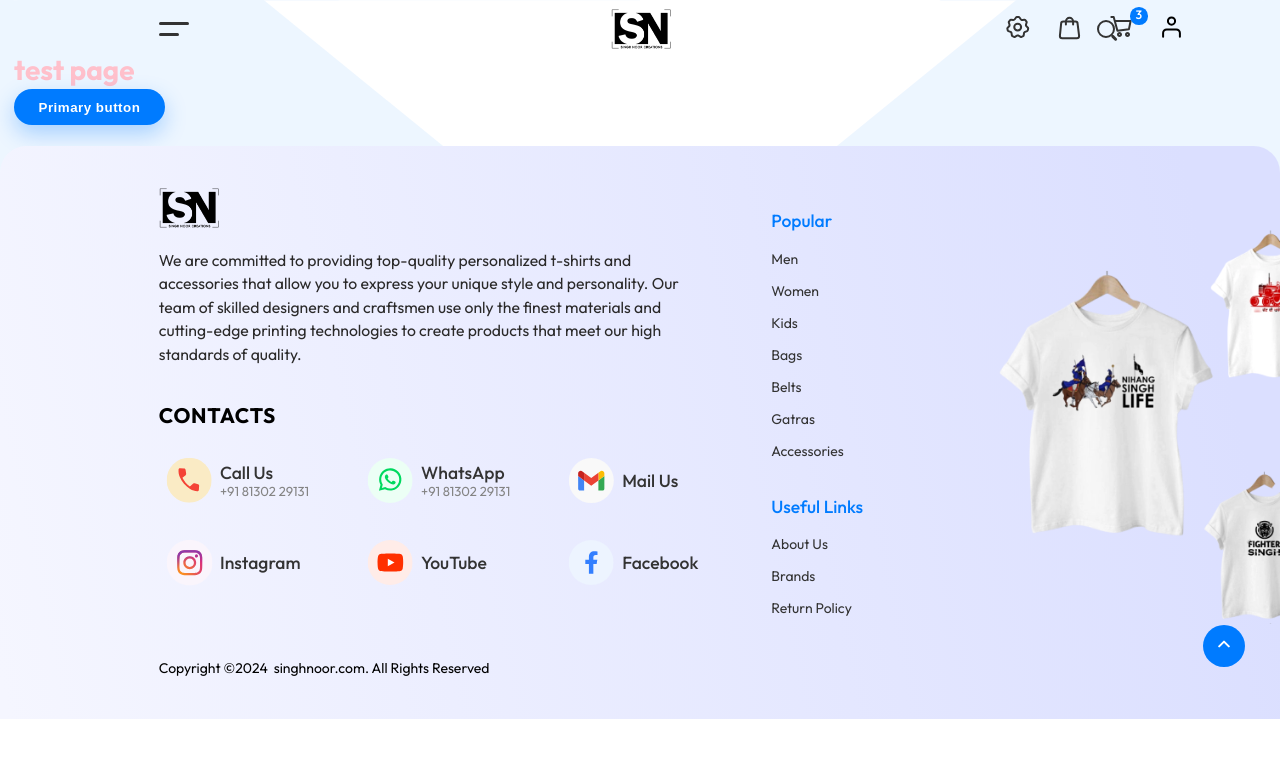
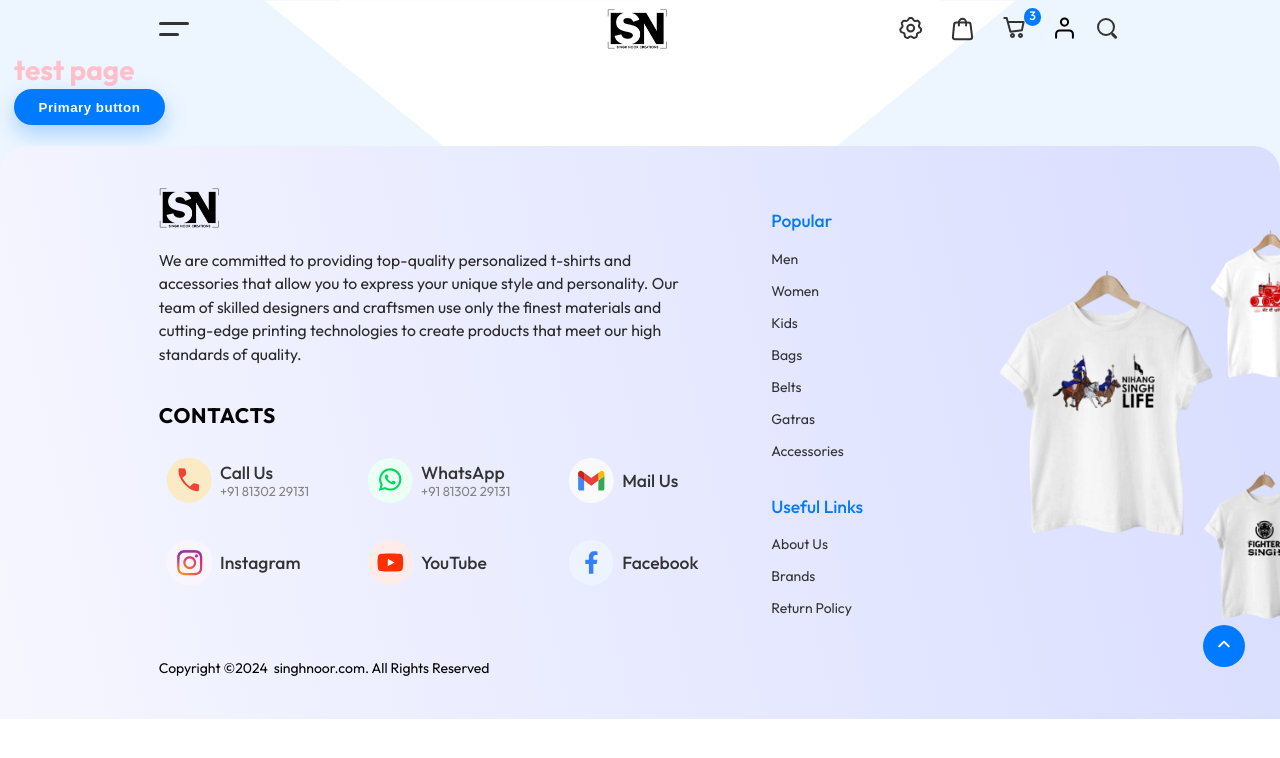
Before and after one commit to sukhsingh-dev/singhnoor-2024, a Next.js app: page /test in a window 1280 px wide. Shown: the top 758 px of the page. Built offline with nearby package versions, Linux system fonts and the light colour scheme.

Commit message:
corrected quick menu view

```diff
--- a/src/app/layout.tsx
+++ b/src/app/layout.tsx
@@ -2,7 +2,6 @@ import type { Metadata } from "next"
 import { Outfit } from "next/font/google"
 import '../shared/styles/main.sass'
 import Header from "@/shared/components/header"
-import QuickMenus from "@/shared/components/quick-menus"
 import Footer from "@/shared/components/footer"
 
 const outfit = Outfit({ subsets: ["latin"] })
@@ -24,7 +23,6 @@ export default function RootLayout({
         <main>
           {children}
         </main>
-        <QuickMenus />
         <Footer />
       </body>
     </html>
--- a/src/shared/components/quick-menus/index.tsx
+++ b/src/shared/components/header/client-side/quick-menus.tsx
@@ -1,8 +1,7 @@
-import Icon from "../Icon"
-import './style.sass'
+import Icon from "../../Icon"
 
 const QuickMenus: React.FC = () => (
-  <section className="sn-quick-menus section-full-width">
+  <div className="sn-quick-menus">
     <ul className="quick-menus-list d-flex gap-16 justify-between container">
       <li className="text-primary icon-home">
         <Icon name="home" />
@@ -21,7 +20,7 @@ const QuickMenus: React.FC = () => (
         <Icon name="setting" />
       </li>
     </ul>
-  </section>
+  </div>
 )
 
 export default QuickMenus
--- a/src/shared/components/header/index.tsx
+++ b/src/shared/components/header/index.tsx
@@ -1,9 +1,10 @@
+import { menuList } from "@/shared/helper/store"
 import Link from "next/link"
-import { menuList } from "@/shared/helper/store"
 import Image from "next/image"
 import MenuButton from "./client-side/hamburger"
+import SearchField from "./client-side/search"
+import QuickMenus from "./client-side/quick-menus"
 import './style.sass'
-import SearchField from "./client-side/search"
 
 const Header: React.FC = () => (
   <header className="sn-header">
@@ -50,7 +51,7 @@ const Header: React.FC = () => (
           </li>
         </ul>
       </nav>
-      <Link href="/">
+      <Link href="/" className="logo-icon">
         <Image
           alt="singhnoor logo"
           src="/images/sn-black-logo.webp"
@@ -59,7 +60,10 @@ const Header: React.FC = () => (
           quality={100}
         />
       </Link>
-      <SearchField />
+      <div className="sn-header-side-options">
+        <QuickMenus />
+        <SearchField />
+      </div>
     </div>
   </header>
 )
--- a/src/shared/components/header/style.sass
+++ b/src/shared/components/header/style.sass
@@ -2,7 +2,6 @@
 
 $size: rem(32)
 $hamburger-close-size: 75
-$header-height-size: 64
 $icon-stroke: 2.5px
 $shadow: 0 0.1875rem 0.375rem rgba(0, 0, 0, 0.25)
 
@@ -54,13 +53,16 @@ $shadow: 0 0.1875rem 0.375rem rgba(0, 0, 0, 0.25)
     background-color: var(--text)
 
   +onMinSize(x-large)
-    z-index: 1
+    position: relative
+    top: rem(-2)
+    z-index: 2
 
 .search-wrapper
   display: flex
   align-items: center
   overflow: hidden
   position: absolute
+  top: 0
   left: 0
   right: rem(50)
   height: 100%
@@ -72,6 +74,7 @@ $shadow: 0 0.1875rem 0.375rem rgba(0, 0, 0, 0.25)
 
   +onMinSize(x-large)
     right: 0
+    z-index: 1
 
     &::after,
     &::before
@@ -128,6 +131,9 @@ $shadow: 0 0.1875rem 0.375rem rgba(0, 0, 0, 0.25)
     background-color: transparent
     padding-inline: 2rem
 
+    .logo-icon
+      margin-left: rem(220) //side-menu-width(250) - menuBtn(30) = 220
+
     &.show-search
       z-index: 3
 
@@ -139,6 +145,12 @@ $shadow: 0 0.1875rem 0.375rem rgba(0, 0, 0, 0.25)
         &::after,
         &::before
           display: none
+
+  &-side-options
+    +onMinSize(x-large)
+      display: flex
+      align-items: center
+      gap: 0.5rem
 
 .sn-menu
   position: fixed
@@ -239,3 +251,43 @@ $shadow: 0 0.1875rem 0.375rem rgba(0, 0, 0, 0.25)
 
   &::after
     transform: rotate(180deg)
+
+.sn-quick-menus
+  position: fixed
+  left: 0
+  bottom: 0
+  z-index: 1
+  width: 100%
+  border-radius: 1.25rem 1.25rem 0 0
+  box-shadow: 0 rem(-3) rem(6) 0 rgba(0, 0, 0, 0.25)
+  padding: 0.625rem 1.25rem
+  color: var(--text)
+  background-color: var(--white)
+  transition: 0.3s var(--ease-spring)
+
+  +onMinSize(x-large)
+    background: transparent
+    box-shadow: none
+    width: auto
+    position: static
+    padding: 0
+
+    .icon-home
+      display: none
+
+    .icon-setting
+      order: -1
+
+  li
+    padding: rem(8)
+
+.cart-count
+  border-radius: 50%
+  font-weight: 500
+  font-size: rem(14)
+  width: rem(20)
+  height: rem(20)
+  top: rem(-2)
+  right: rem(-8)
+  color: var(--white)
+  background-color: var(--primary)
--- a/src/shared/components/quick-menus/style.sass
+++ /dev/null
@@ -1,54 +0,0 @@
-@import "../../styles/_functions.sass"
-
-.sn-quick-menus
-  position: fixed
-  bottom: 0
-  z-index: 1
-  width: 100%
-  border-radius: 1.25rem 1.25rem 0 0
-  box-shadow: 0 rem(-3) rem(6) 0 rgba(0, 0, 0, 0.25)
-  padding: 0.625rem 1.25rem
-  color: var(--text)
-  background-color: var(--white)
-  transition: 0.3s var(--ease-spring)
-
-  +onMinSize(x-large)
-    background: transparent
-    box-shadow: none
-    width: auto
-    position: fixed
-    bottom: auto
-    top: 0
-    right: rem(100)
-
-    &.section-full-width
-      padding-inline: 0
-
-    .quick-menus-list
-      justify-content: flex-end
-
-    .page-down &
-      transform: translateY(-100%)
-
-    .show-header &
-      z-index: 2
-
-    .icon-home
-      display: none
-
-    .icon-setting
-      order: -1
-
-  li
-    padding: rem(8)
-
-.cart-count
-  border-radius: 50%
-  font-weight: 500
-  font-size: rem(14)
-  width: rem(20)
-  height: rem(20)
-  top: rem(-2)
-  right: rem(-8)
-  color: var(--white)
-  background-color: var(--primary)
--- a/src/shared/styles/_functions.sass
+++ b/src/shared/styles/_functions.sass
@@ -18,6 +18,8 @@ $breakpoints: ( x-small: 375px, small: 480px, medium: 750px, large: 1024px, x-la
 
 @function rem($pixels)
   @return (math.div($pixels, 16)) * 1rem
+
+$header-height-size: 64
 
 $primary-color: #007BFF
 $secondary-color: #FA6B38
--- a/src/shared/styles/_preset.sass
+++ b/src/shared/styles/_preset.sass
@@ -95,7 +95,7 @@ main
 //On scroll
 .page-down
   .sn-header
-    transform: translateY(-100%)
+    top: rem(-$header-height-size)
 
   .sn-quick-menus
-    transform: translateY(100%)
+    bottom: rem(-$header-height-size)
```
